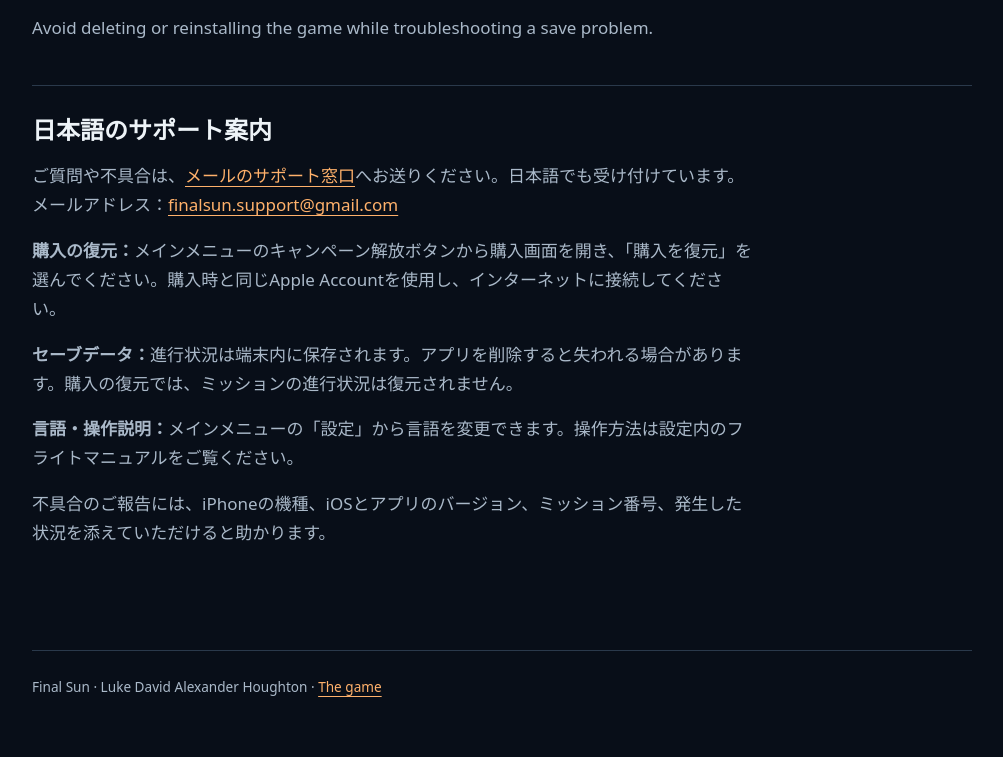
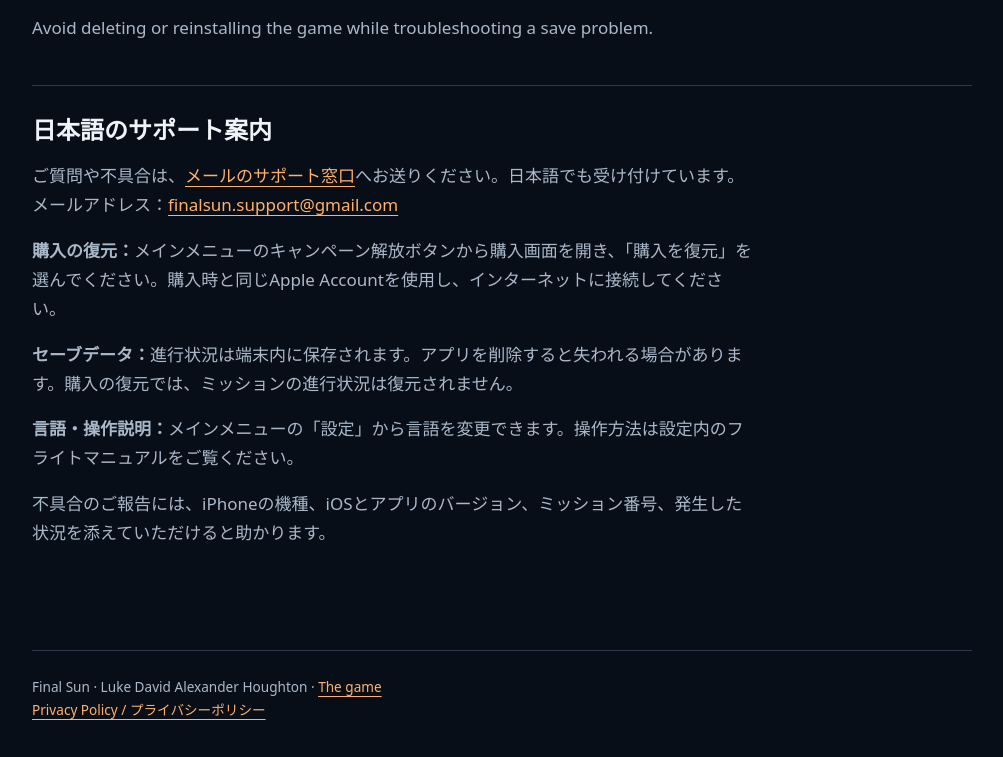
Before and after one commit to JapanLH-Explore/FinalSun, a plain HTML site: page support.html in a window 1280 px wide. Shown: the part 1715-2472 px from the top of the page, without its empty margins (138-1141 px from the left). Before the commit the page ends 2449 px from the top, so only its background shows below. Drawn offline with Linux system fonts and the light colour scheme.

Commit message:
Link privacy policy from public pages

```diff
--- a/support.html
+++ b/support.html
@@ -8,4 +8,4 @@
 <section><h2>How do I change the language?</h2><p>Open <strong>Settings</strong> from the main menu and choose <strong>English</strong> or <strong>日本語</strong>. The app uses your preferred device language on first launch when supported, then remembers your choice.</p></section>
 <section><h2>Where are the controls and graphics options?</h2><p>Open <strong>Settings → Flight Manual</strong> for the controls. Graphics and sound options are also available in Settings. If the game is running slowly, try the lower graphics setting and close other demanding apps.</p></section>
 <section><h2>Report a bug or ask a question</h2><p>Use the support link above. For a bug, please include:</p><ul><li>Your iPhone model and iOS version.</li><li>The Final Sun app version.</li><li>The mission number and what happened.</li><li>What you were doing just before the problem.</li><li>A screenshot, if it helps explain the issue.</li></ul><p>Avoid deleting or reinstalling the game while troubleshooting a save problem.</p></section>
-<section id="japanese" lang="ja" class="details"><h2>日本語のサポート案内</h2><p>ご質問や不具合は、<a href="mailto:finalsun.support@gmail.com?subject=Final%20Sun%20Support">メールのサポート窓口</a>へお送りください。日本語でも受け付けています。メールアドレス：<a href="mailto:finalsun.support@gmail.com">finalsun.support@gmail.com</a></p><p><strong>購入の復元：</strong>メインメニューのキャンペーン解放ボタンから購入画面を開き、「購入を復元」を選んでください。購入時と同じApple Accountを使用し、インターネットに接続してください。</p><p><strong>セーブデータ：</strong>進行状況は端末内に保存されます。アプリを削除すると失われる場合があります。購入の復元では、ミッションの進行状況は復元されません。</p><p><strong>言語・操作説明：</strong>メインメニューの「設定」から言語を変更できます。操作方法は設定内のフライトマニュアルをご覧ください。</p><p>不具合のご報告には、iPhoneの機種、iOSとアプリのバージョン、ミッション番号、発生した状況を添えていただけると助かります。</p></section></main><footer><p>Final Sun · Luke David Alexander Houghton · <a href="./">The game</a></p></footer></div></body></html>
+<section id="japanese" lang="ja" class="details"><h2>日本語のサポート案内</h2><p>ご質問や不具合は、<a href="mailto:finalsun.support@gmail.com?subject=Final%20Sun%20Support">メールのサポート窓口</a>へお送りください。日本語でも受け付けています。メールアドレス：<a href="mailto:finalsun.support@gmail.com">finalsun.support@gmail.com</a></p><p><strong>購入の復元：</strong>メインメニューのキャンペーン解放ボタンから購入画面を開き、「購入を復元」を選んでください。購入時と同じApple Accountを使用し、インターネットに接続してください。</p><p><strong>セーブデータ：</strong>進行状況は端末内に保存されます。アプリを削除すると失われる場合があります。購入の復元では、ミッションの進行状況は復元されません。</p><p><strong>言語・操作説明：</strong>メインメニューの「設定」から言語を変更できます。操作方法は設定内のフライトマニュアルをご覧ください。</p><p>不具合のご報告には、iPhoneの機種、iOSとアプリのバージョン、ミッション番号、発生した状況を添えていただけると助かります。</p></section></main><footer><p>Final Sun · Luke David Alexander Houghton · <a href="./">The game</a></p><p><a href="privacy.html">Privacy Policy / プライバシーポリシー</a></p></footer></div></body></html>
```
